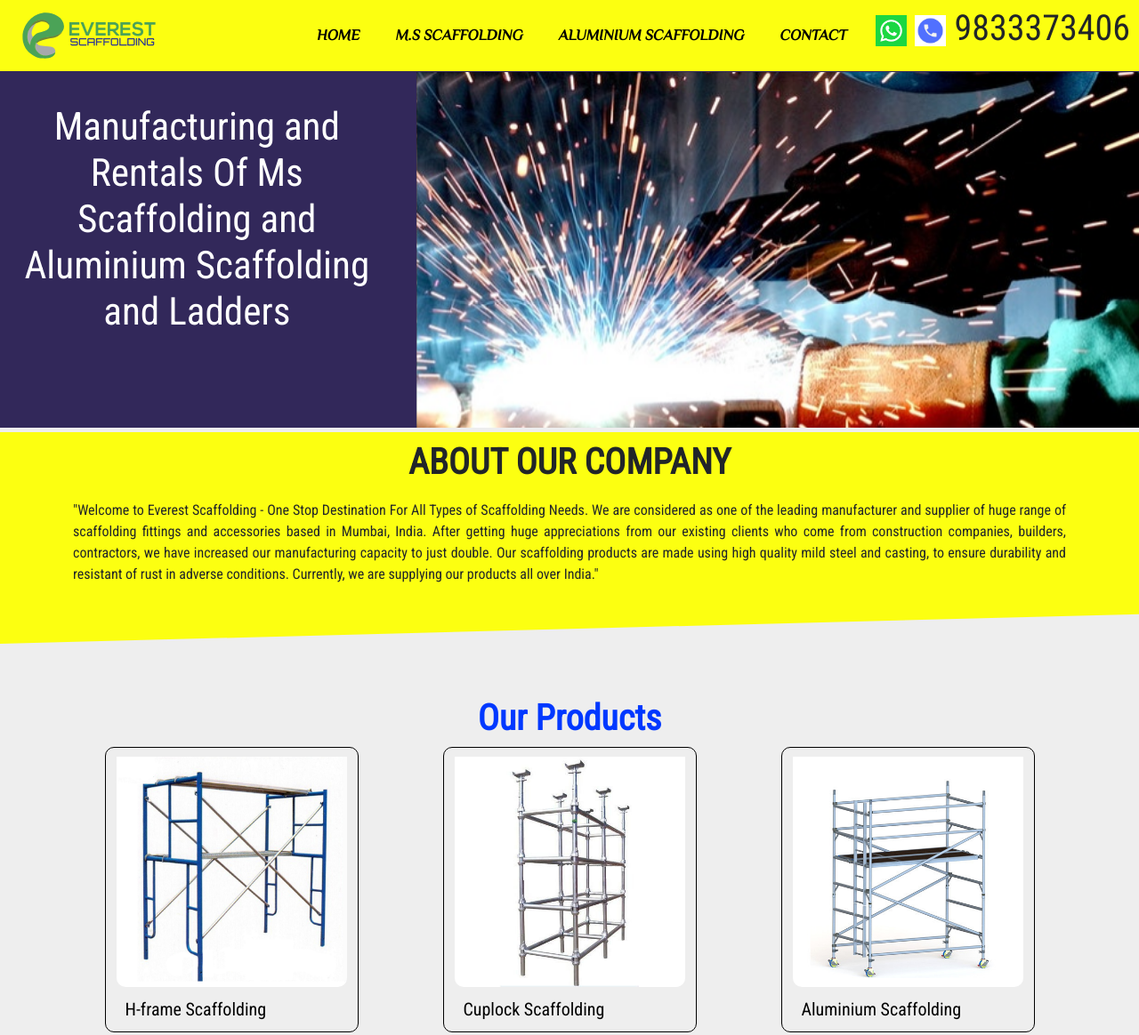
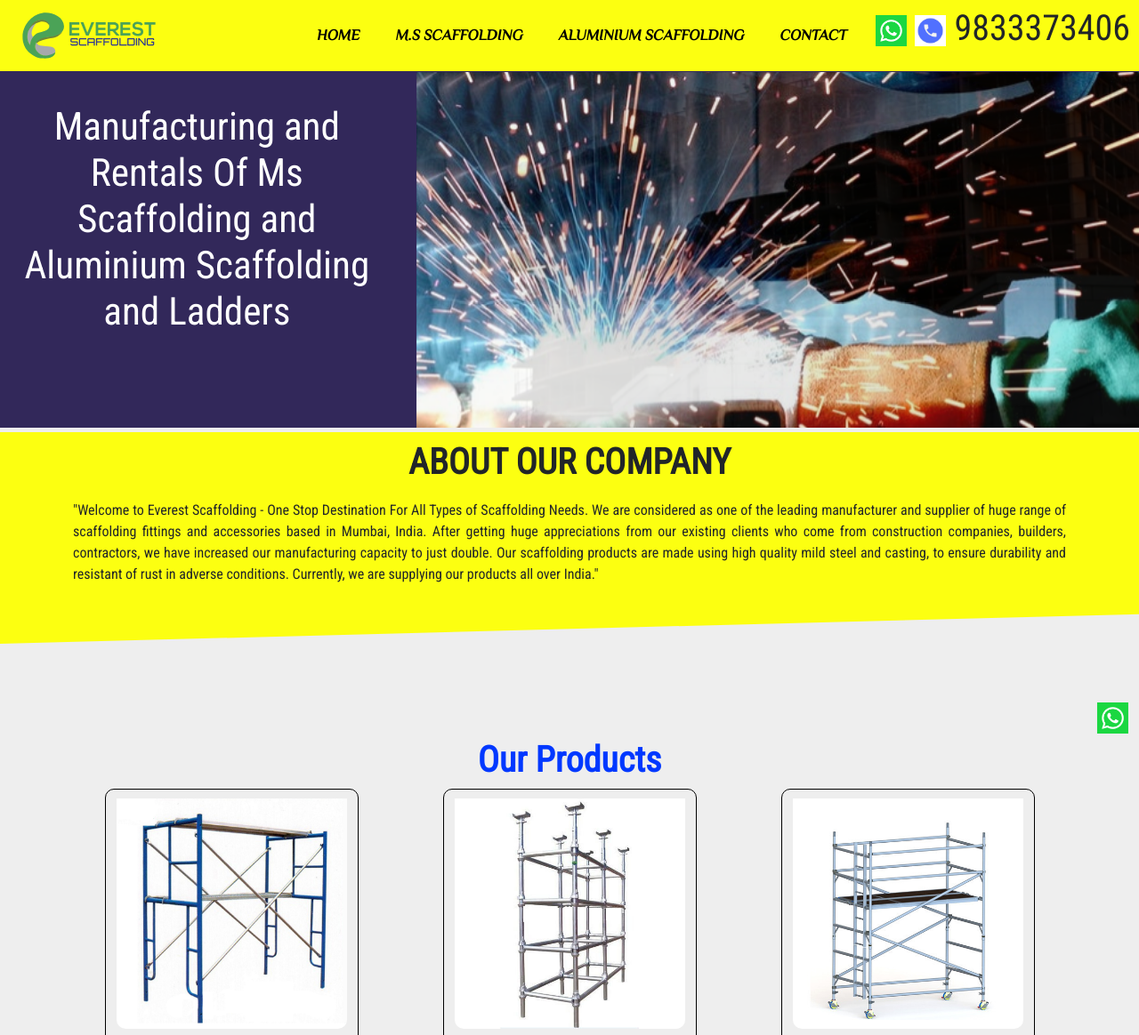
Before and after one commit to Abhisheknayak-programer/everestScaffolding, a plain HTML site: page index.html in a window 1280 px wide. Shown: the top 1164 px of the page at 89% size. Drawn offline with nearby package versions, Linux system fonts and the light colour scheme.

Commit message:
Add files via upload

```diff
--- a/css/style.css
+++ b/css/style.css
@@ -628,6 +628,22 @@ footer .FooterFirstCol .OtherArea .lastitem{
 
 
 
+.btn-whatsaap img{
+    height: 35px;
+    width: 35px;
+}
+
+.btn-whatsaap{
+    outline: none !important;
+    border: none !important;
+    position: sticky;
+    top: 550px;
+    left: 100%;
+}
+
+.btn-whatsaap:hover{
+    background: #eee;
+}
 
 
 
--- a/index.html
+++ b/index.html
@@ -151,6 +151,8 @@
 
 
 
+
+    <a class="btn btn-whatsaap" href="whatsapp://send?text=https://everestscaffolding.in" data-action="share/whatsaap/share" type="button"><img src="./images/wp.png" class="img-fluid" alt="No_IMG"></a>
 
 
     <section class="MainProductLayer">
@@ -434,6 +436,24 @@
 
 
 
+    <!-- Scroll Event -->
+
+    <script>
+        const btn = document.querySelector('.btn-whatsaap');
+        window.addEventListener('scroll',()=>{
+            const scrolled = window.scrollY;
+            const scrollable = document.documentElement.scrollHeight - window.innerHeight;
+            const scrolledNow =  Math.ceil(scrolled);
+
+            // console.log(scrolledNow);
+
+            if(scrolledNow > 350){
+                btn.style.top = scrolledNow - 100;
+            }
+
+        });
+    </script>
+
 
 
 
```
Also changed, not shown: contact.html (+2 -2 lines), productlist2.html (+2 -2 lines), productslist1.html (+2 -2 lines).
